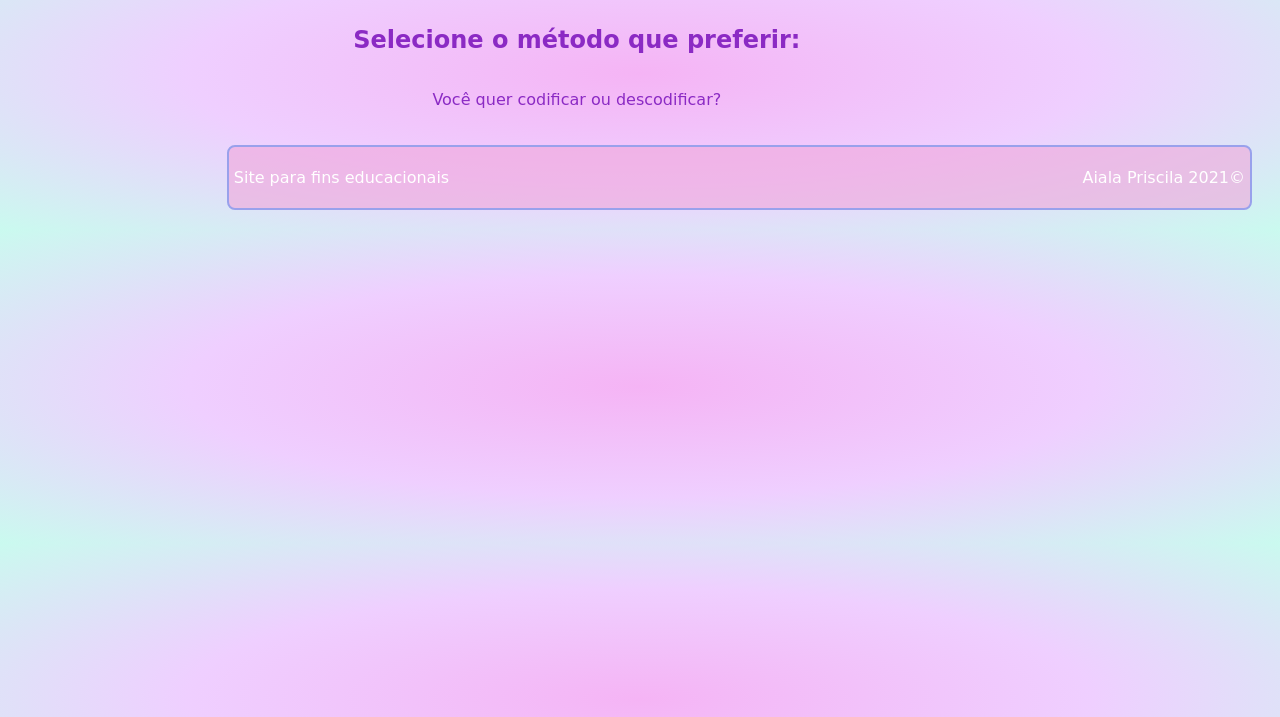
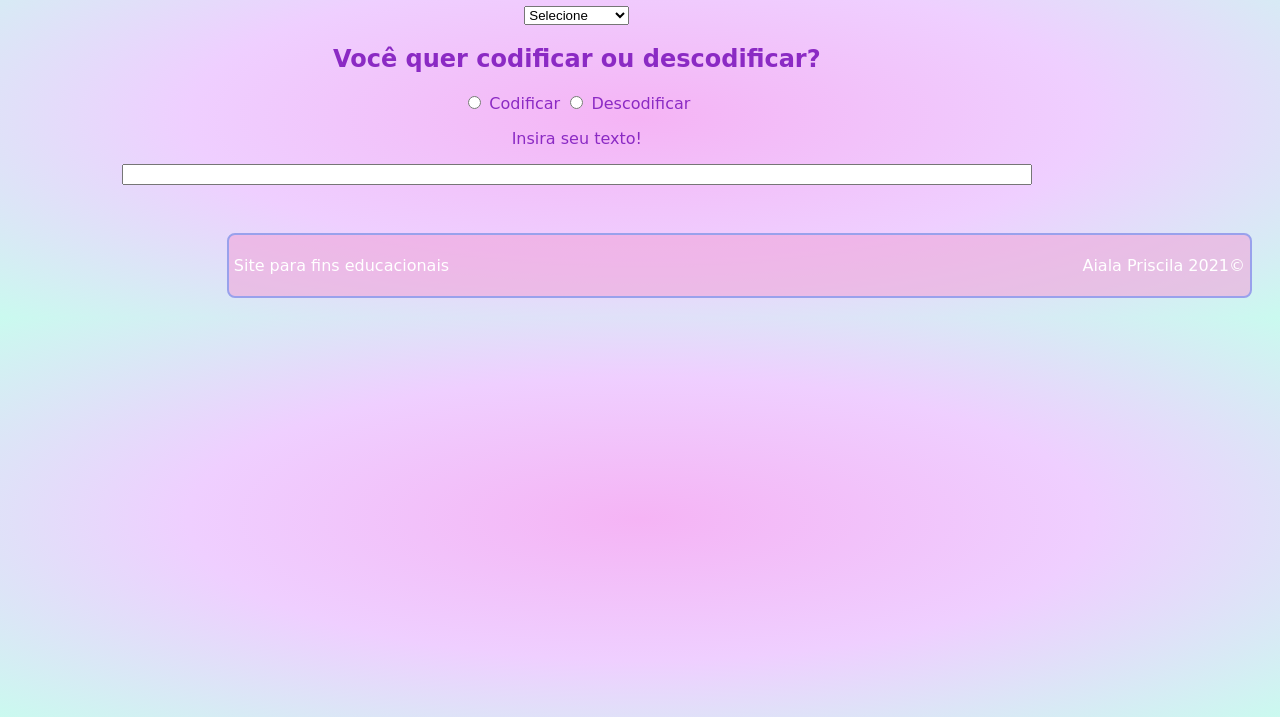
Before and after one commit to priscilacerqueira21/Projetocifraebase64, a plain HTML site: page index.html in a window 1280 px wide. Shown: the part 83-800 px from the top of the page. Drawn offline with Linux system fonts and the light colour scheme.

Commit message:
Criando formulário

```diff
--- a/index.html
+++ b/index.html
@@ -10,9 +10,26 @@
 </head>
 <body>
     <main>
-        <h1>Digite o que você deseja codificar ou descodificar!</h1>
-        <h2>Selecione o método que preferir:</h2>
-        <p>Você quer codificar ou descodificar?</p>
+        <h1>Selecione o método que preferir:</h1>
+        <select id="escolherMetodo">
+            <option value="0">Selecione</option>
+            <option value = "1">
+            Cifra de cesar</option>
+            <option value = "2">
+            Base64</option>
+          </select>
+        <h2>Você quer codificar ou descodificar?</h2>
+        <div id="codificaroudescodificar">
+            <input  type = "radio" id = "codi" name = "metodo" value = "true">
+            <label  for = "numero1">Codificar</label>
+            <input  type = "radio" id = "met2" name = "metodo" value = "true">
+            <label  for = "numero2">Descodificar</label>
+          </div>
+
+          <div id="insiratexto1">
+            <p>Insira seu texto!</p>
+            <input type="text" name="texto1" id="texto1">
+          </div>
     </main>
 
 
--- a/style.css
+++ b/style.css
@@ -1,3 +1,4 @@
+
 body {
 
     background: radial-gradient(#f5b4f5,#EFCFFF,#CAFAEF);
@@ -11,7 +12,13 @@ main {
     justify-content:space-around;
     width: 90%;
 }
-
+#insiratexto1{
+    display: flex;
+    text-align: center;
+    flex-direction: column;
+    width: 80%;
+    height: 100px;
+}
 
 
 
```
